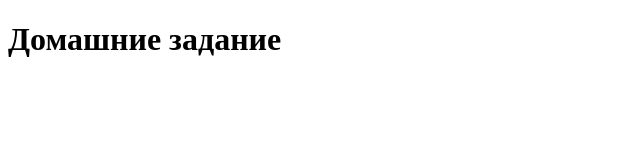
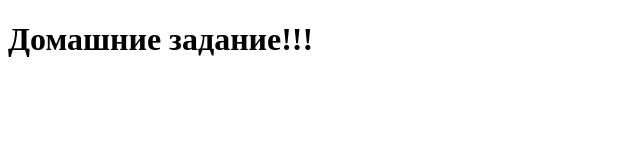
Before and after one commit to MrHARLOCK/Homework1, a plain HTML site: page index.html in a window 1280 px wide. Shown: the full height of the page, 0-640 px from the left. Drawn offline with Linux system fonts and the light colour scheme.

Commit message:
Исправил замечание

```diff
--- a/index.html
+++ b/index.html
@@ -7,7 +7,7 @@
 </head>
 <body>
    <h1>
-      Домашние задание
+      Домашние задание!!!
    </h1>
 </body>
 </html>
```
